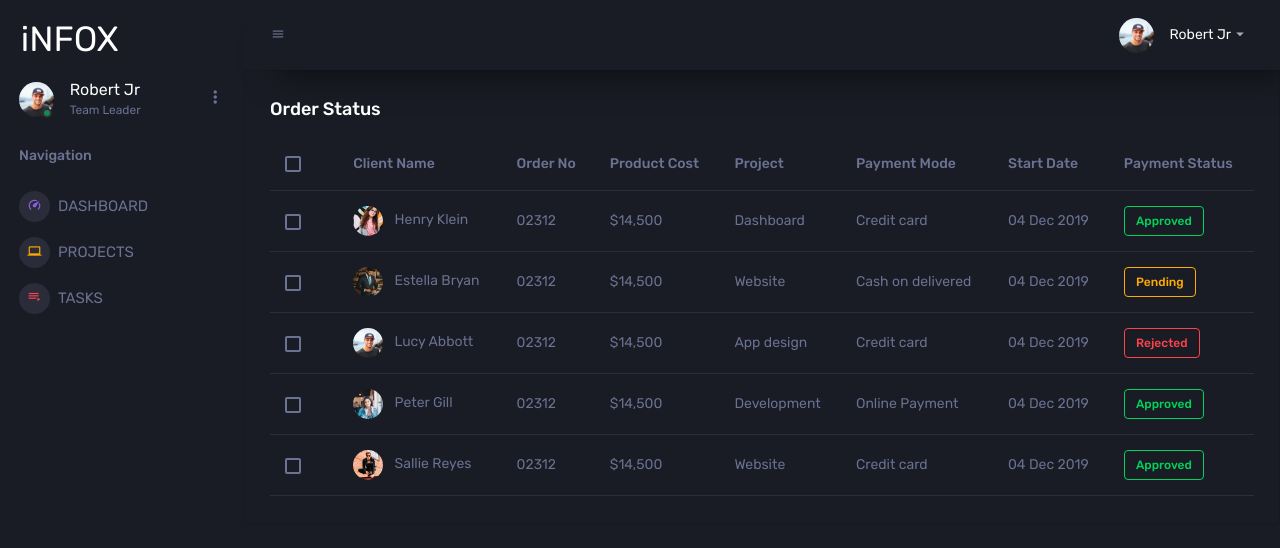
After one commit to rohith-rdx/coreapp-frontend, a Django app: page /projectdetails/ in a window 1280 px wide. The commit adds this page. Shown: the top 548 px of the page. Run offline with Django 3.2, Linux system fonts and the light colour scheme; some libraries are stand-ins or nearby versions.

Commit message:
all pages just created

```diff
--- a/app/views.py
+++ b/app/views.py
@@ -9,3 +9,11 @@ def dashboard(request):
 
 def task(request):
     return render(request,'task.html')
+def project(request):
+    return render(request,'project.html')
+def projectdetails(request):
+    return render(request,'projectdetails.html')
+def assigned(request):
+    return render(request,'assigned.html')
+def submitted(request):
+    return render(request,'submitted.html')
--- a/client/urls.py
+++ b/client/urls.py
@@ -21,5 +21,15 @@ urlpatterns = [
     path('admin/', admin.site.urls),
     path('', views.index),
     path('dashboard/',views.dashboard),
-    path('task/',views.task)
+    path('task/',views.task),
+    path('project/',views.project),
+    path('projectdetails/',views.projectdetails),
+    path('assigned/',views.assigned),
+    path('submitted/',views.submitted)
+
+
+
+
+
+
 ]
--- a/templates/dashboard.html
+++ b/templates/dashboard.html
@@ -25,7 +25,7 @@
       </head>
 <body>
 <div><label id="myprofile" style="margin-top: 3%; margin-left: 7%; opacity: 0.6;">DASHBOARD</label></div>
-<div id="firstbox" class="shadow  rounded">
+<div id="firstbox" class="shadow p-3 mb-5 rounded">
 
 
   <div class="row-sm">
--- a/templates/index.html
+++ b/templates/index.html
@@ -115,7 +115,7 @@
             <span class="nav-link">Navigation</span>
           </li>
           <li class="nav-item menu-items">
-            <a class="nav-link" href="/index/">
+            <a class="nav-link" href="/dashboard/">
               <span class="menu-icon">
                 <i class="mdi mdi-speedometer"></i>
               </span>
@@ -123,13 +123,13 @@
             </a>
           </li>
           <li class="nav-item menu-items">
-            <a class="nav-link" data-bs-toggle="collapse" href="#ui-basic" aria-expanded="false" aria-controls="ui-basic">
+            <a class="nav-link" href="/project/">
               <span class="menu-icon">
                 <i class="mdi mdi-laptop"></i>
               </span>
               <span class="menu-title">PROJECTS</span>
-              <!--<i class="menu-arrow"></i>-->
             </a>
+          </li>
             <!--<div class="collapse" id="ui-basic">
               <ul class="nav flex-column sub-menu">
                 <li class="nav-item"> <a class="nav-link" href="{pages/ui-features/buttons.html' %}">Buttons</a></li>
@@ -139,7 +139,7 @@
             </div>-->
           </li>
           <li class="nav-item menu-items">
-            <a class="nav-link" href="{pages/forms/basic_elements.html' %}">
+            <a class="nav-link" href="/task/">
               <span class="menu-icon">
                 <i class="mdi mdi-playlist-play"></i>
               </span>
--- /dev/null
+++ b/templates/projectdetails.html
@@ -0,0 +1,142 @@
+{% extends 'index.html' %}
+{% load static %}
+{% block content %}
+<div class="row ">
+    <div class="col-12 grid-margin">
+      <div class="card">
+        <div class="card-body">
+          <h4 class="card-title">Order Status</h4>
+          <div class="table-responsive">
+            <table class="table">
+              <thead>
+                <tr>
+                  <th>
+                    <div class="form-check form-check-muted m-0">
+                      <label class="form-check-label">
+                        <input type="checkbox" class="form-check-input">
+                      </label>
+                    </div>
+                  </th>
+                  <th> Client Name </th>
+                  <th> Order No </th>
+                  <th> Product Cost </th>
+                  <th> Project </th>
+                  <th> Payment Mode </th>
+                  <th> Start Date </th>
+                  <th> Payment Status </th>
+                </tr>
+              </thead>
+              <tbody>
+                <tr>
+                  <td>
+                    <div class="form-check form-check-muted m-0">
+                      <label class="form-check-label">
+                        <input type="checkbox" class="form-check-input">
+                      </label>
+                    </div>
+                  </td>
+                  <td>
+                    <img src="{% static '/assets/images/faces/face1.jpg' %}" alt="image" />
+                    <span class="ps-2">Henry Klein</span>
+                  </td>
+                  <td> 02312 </td>
+                  <td> $14,500 </td>
+                  <td> Dashboard </td>
+                  <td> Credit card </td>
+                  <td> 04 Dec 2019 </td>
+                  <td>
+                    <div class="badge badge-outline-success">Approved</div>
+                  </td>
+                </tr>
+                <tr>
+                  <td>
+                    <div class="form-check form-check-muted m-0">
+                      <label class="form-check-label">
+                        <input type="checkbox" class="form-check-input">
+                      </label>
+                    </div>
+                  </td>
+                  <td>
+                    <img src="{% static '/assets/images/faces/face2.jpg' %}" alt="image" />
+                    <span class="ps-2">Estella Bryan</span>
+                  </td>
+                  <td> 02312 </td>
+                  <td> $14,500 </td>
+                  <td> Website </td>
+                  <td> Cash on delivered </td>
+                  <td> 04 Dec 2019 </td>
+                  <td>
+                    <div class="badge badge-outline-warning">Pending</div>
+                  </td>
+                </tr>
+                <tr>
+                  <td>
+                    <div class="form-check form-check-muted m-0">
+                      <label class="form-check-label">
+                        <input type="checkbox" class="form-check-input">
+                      </label>
+                    </div>
+                  </td>
+                  <td>
+                    <img src="{% static '/assets/images/faces/face5.jpg' %}" alt="image" />
+                    <span class="ps-2">Lucy Abbott</span>
+                  </td>
+                  <td> 02312 </td>
+                  <td> $14,500 </td>
+                  <td> App design </td>
+                  <td> Credit card </td>
+                  <td> 04 Dec 2019 </td>
+                  <td>
+                    <div class="badge badge-outline-danger">Rejected</div>
+                  </td>
+                </tr>
+                <tr>
+                  <td>
+                    <div class="form-check form-check-muted m-0">
+                      <label class="form-check-label">
+                        <input type="checkbox" class="form-check-input">
+                      </label>
+                    </div>
+                  </td>
+                  <td>
+                    <img src="{% static '/assets/images/faces/face3.jpg' %}" alt="image" />
+                    <span class="ps-2">Peter Gill</span>
+                  </td>
+                  <td> 02312 </td>
+                  <td> $14,500 </td>
+                  <td> Development </td>
+                  <td> Online Payment </td>
+                  <td> 04 Dec 2019 </td>
+                  <td>
+                    <div class="badge badge-outline-success">Approved</div>
+                  </td>
+                </tr>
+                <tr>
+                  <td>
+                    <div class="form-check form-check-muted m-0">
+                      <label class="form-check-label">
+                        <input type="checkbox" class="form-check-input">
+                      </label>
+                    </div>
+                  </td>
+                  <td>
+                    <img src="{% static '/assets/images/faces/face4.jpg' %}" alt="image" />
+                    <span class="ps-2">Sallie Reyes</span>
+                  </td>
+                  <td> 02312 </td>
+                  <td> $14,500 </td>
+                  <td> Website </td>
+                  <td> Credit card </td>
+                  <td> 04 Dec 2019 </td>
+                  <td>
+                    <div class="badge badge-outline-success">Approved</div>
+                  </td>
+                </tr>
+              </tbody>
+            </table>
+          </div>
+        </div>
+      </div>
+    </div>
+  </div>
+  {% endblock %}
```
Also changed, not shown: templates/assigned.html (added, +94 -0 lines), templates/project.html (added, +31 -0 lines), templates/submitted.html (added, +82 -0 lines), templates/task.html (added, +108 -0 lines).
